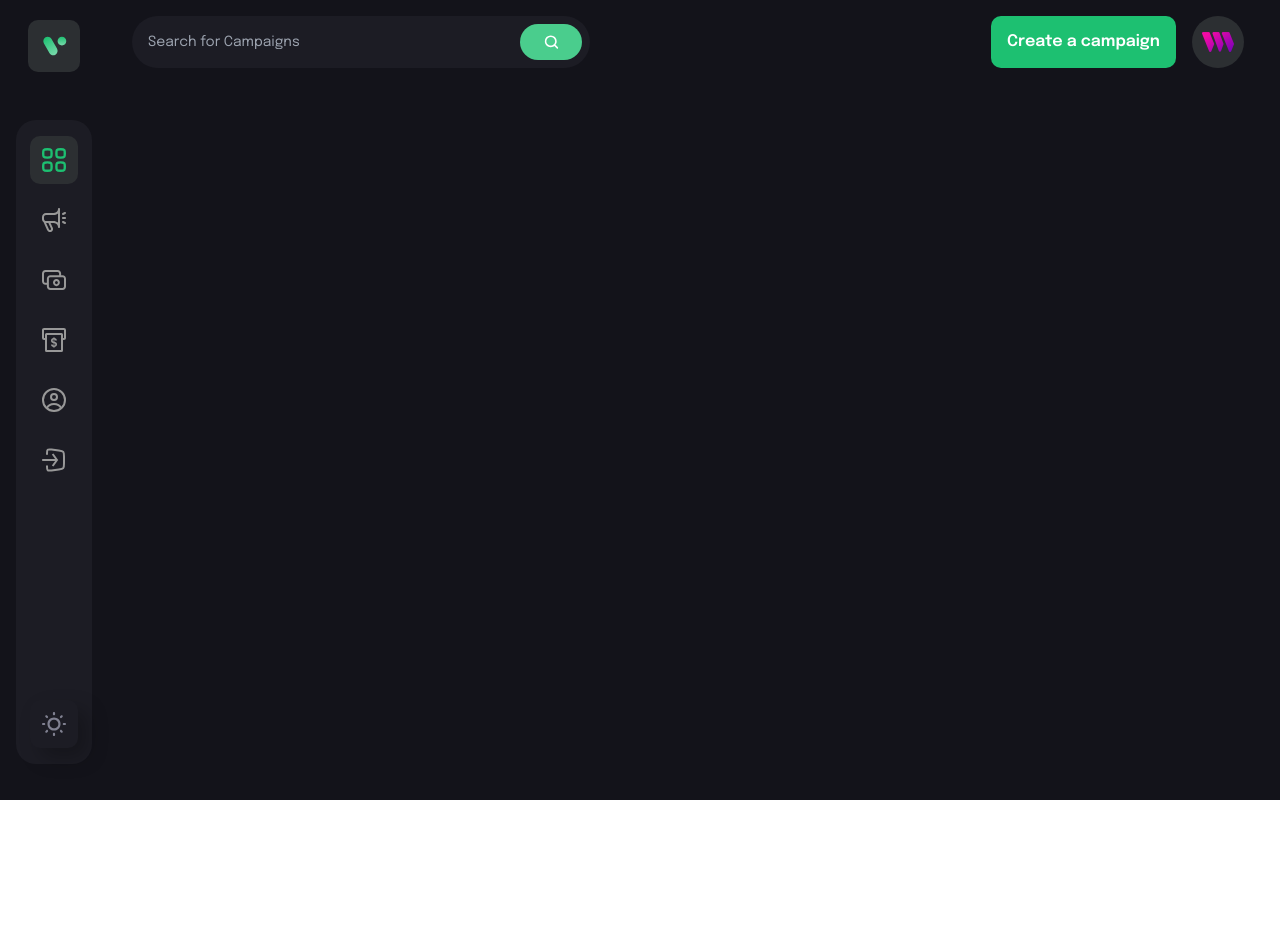
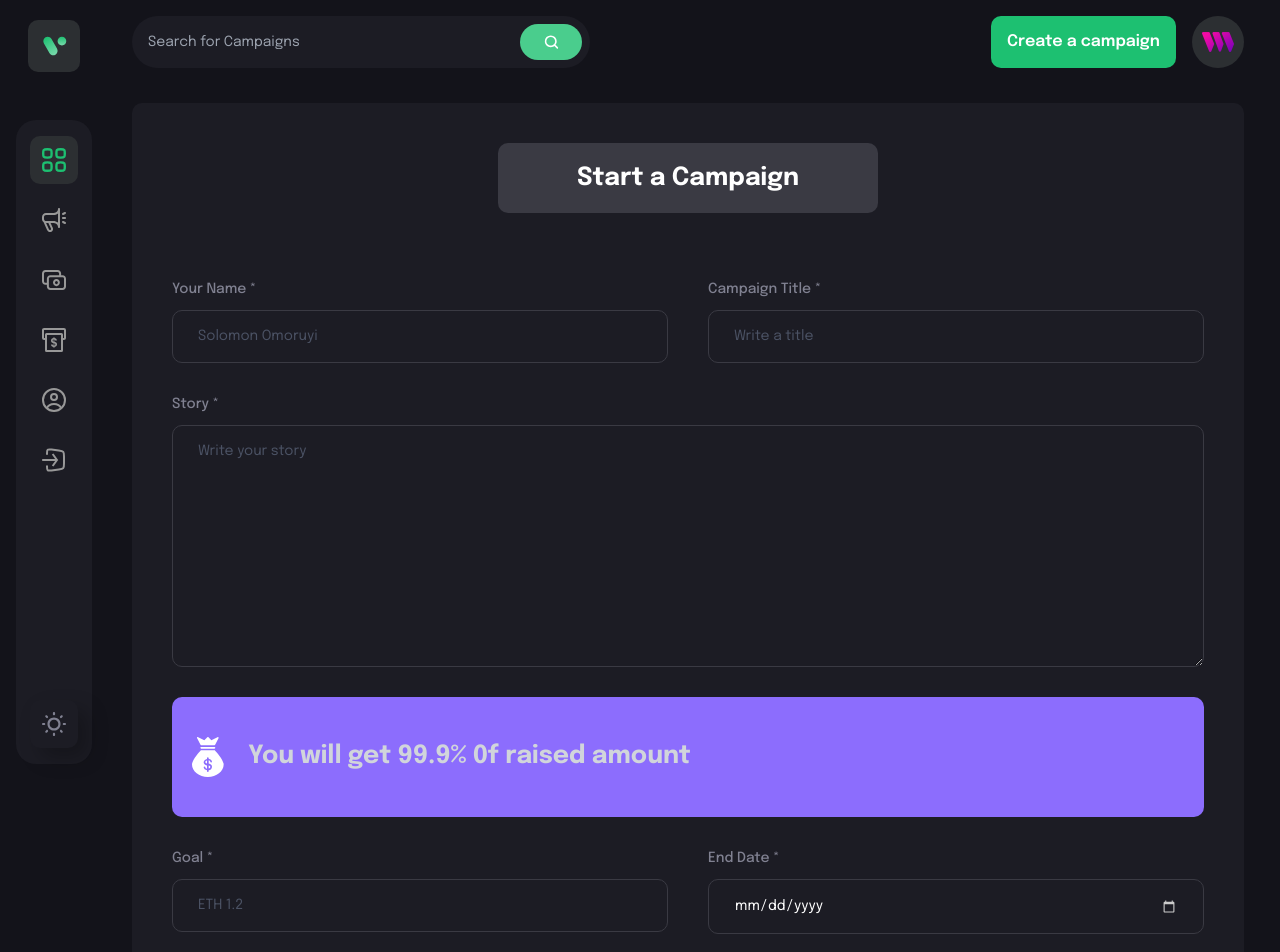
Before and after one commit to thatBlackBiniMan/CrowdFunding2.0, a React (Vite) app in the folder client/: page /create-campaign in a window 1280 px wide. Before the commit this address had no page. Shown: the top 952 px of the page. Before the commit the page ends 800 px from the top, so only its background shows below. Built offline with nearby package versions, Linux system fonts and the light colour scheme; what @thirdweb-dev/react would draw is missing.

Commit message:
Finished CreateCampaign UI

```diff
--- a/client/src/App.jsx
+++ b/client/src/App.jsx
@@ -16,6 +16,9 @@ const App = () => {
 
         <Routes>
           <Route path="/" element={<Home/>}/>
+          <Route path="/profile" element={<Profile/>}/>
+          <Route path="/create-campaign" element={<CreateCampaign/>}/>
+          <Route path="/campaign-details/:id" element={<CampaignDetails/>}/>
         </Routes>
       </div>
     </div>
--- /dev/null
+++ b/client/src/components/FormField.jsx
@@ -0,0 +1,16 @@
+import React from 'react'
+
+const FormField = ({ labelName, placeholder, inputType, isTextArea, value, handleChange}) => {
+  return (
+    <label className="flex-1 w-full flex flex-col">
+     {labelName && (
+      <span className="font-epilogue font-medium text-[14px] leading-[22px] text-[#808191] mb-[10px]">
+         {labelName}
+      </span>
+     )}
+      {isTextArea ? (<textarea required value={value} onChange={handleChange} rows={10} placeholder={placeholder} className="py-[15px] sm:px-[25px] px-[15px] outline-none border-[1px] border-[#3a3a43] bg-transparent font-epilogue text-white text-[14px] placeholder:text-[#4b5264] rounded-[10px] sm:min-w-[300px]"/>) : (<input required value={value} onChange={handleChange} type={inputType} step="0.1" placeholder={placeholder} className="py-[15px] sm:px-[25px] px-[15px] outline-none border-[1px] border-[#3a3a43] bg-transparent font-epilogue text-white text-[14px] placeholder:text-[#4b5264] rounded-[10px] sm:min-w-[300px]"/>)}
+    </label>
+  )
+}
+
+export default FormField
--- a/client/src/components/Navbar.jsx
+++ b/client/src/components/Navbar.jsx
@@ -12,7 +12,7 @@ const Navbar = () => {
   const address = '0xabc'
 
   return (
-    <div className="flex md:flex-row flwx-col-reverse justify-between mb-[35px] gap-6">
+    <div className="flex md:flex-row flex-col-reverse justify-between mb-[35px] gap-6">
       <div className="lg:flex-1 flex flex-row max-w-[458px] py-2 pl-4 pr-2 h-[52px] bg-[#1c1c24] rounded-[100px]">
        <input type="text" placeholder="Search for Campaigns" className="flex w-full font-epilogue font-normal text-[14px] placeholder:text-[#4b5264 text-white bg-transparent outline-none"/>
         <div className="w-[72px] h-full rounded-[20px] bg-[#4acd8d] flex justify-center items-center cursor-pointer">
@@ -33,9 +33,33 @@ const Navbar = () => {
      {/*small screen*/}
      <div className="sm:hidden flex justify-between items-center relative">
        <div className="w-[40px] h-[40px] rounded-[10px] bg-[#2c2f32] flex justify-center items-center cursor-pointer">
-        <img src={thirdweb} alt="user" className="w-[60%] h-[60%] object-contain"/>
+         <img src={thirdweb} alt="user" className="w-[60%] h-[60%] object-contain"/>
        </div>
-       <img/>
+       <img src={menu} alt="menu" className="w-[34px] h-[34px] object-contain cursor-pointer" onClick={()=> setToggleDrawer((prev) => !prev)}/>
+
+       <div className={`absolute top-[60px] right-0 left-0 bg-[#1c1c24] z-10 shadow-secondary py-4 ${!toggleDrawer ? '-translate-y-[100vh]' : 'translate-y-0'} transition-all duration-700`}>
+          <ul className="mb-4">
+           {navlinks.map((link)=> (
+            <li key={link.name} className={`flex p-4 ${isActive === link.name && 'bg-[#3a3a43]'}`} onClick={()=>{
+              setIsActive(link.name);
+              setToggleDrawer(false);
+              navigate(link.link);
+            }}>
+             <img src={link.imgUrl} alt={link.name} className={`w-[24px] h-[24px] object-contain ${isActive === link.name ? 'grayscale-0' : 'grayscale'}`}/>
+             <p className={`ml-[20px] font-epilogue font-semibold text-[14px] cursor-pointer ${isActive === link.name ? 'text-[#1dc071]' : 'text-[#808191]'}`}>
+              {link.name}
+             </p>
+            </li>
+           ))}
+          </ul>
+
+         <div className="flex mx-4">
+         <CustomButton btnType="button" title={address ? 'Create a campaign' : 'Connect'} styles={address ? 'bg-[#1dc071]' : 'bg-[#8c6dfd]'} handleClick={()=>{if (address) navigate('create-campaign')
+      else'connect()'}}/>
+
+         </div>
+
+       </div>
      </div>
   </div>
   )
--- a/client/src/components/index.js
+++ b/client/src/components/index.js
@@ -1,3 +1,4 @@
 export { default as Navbar} from "./Navbar";
 export { default as Sidebar} from "./Sidebar";
 export { default as CustomButton } from "./CustomButton";
+export { default as FormField } from './FormField';
--- a/client/src/pages/CreateCampaign.jsx
+++ b/client/src/pages/CreateCampaign.jsx
@@ -1,8 +1,59 @@
-import React from 'react'
+import React, { useState } from 'react'
+import { useNavigate } from 'react-router-dom'
+import { ethers } from 'ethers';
+import { money } from '../assets';
+import { CustomButton, FormField } from '../components';
+import { checkIfImage } from '../utils';
 
 const CreateCampaign = () => {
+  const navigate = useNavigate();
+  const [ isLoading, setIsLoading ] = useState(false);
+  const [ form, setForm ] = useState({
+    name: '',
+    title: '',
+    description: '',
+    target: '',
+    deadline: '',
+    image: ''
+  })
+
+  const handleFormFieldChange = (e)=>{
+    setForm({...form, [fieldName] : e.target.value})
+  }
+const handleSubmit = (e)=>{
+  e.preventDefault();
+  console.log(form);
+}
+
   return (
-    <div>CreateCampaign</div>
+    <div className="bg-[#1c1c24] flex justify-center items-center flex-col rounded-[10px] sm:p-10 p-4">
+      {isLoading && 'Loader...'}
+      <div className="flex justify-center items-center p-[16px] sm:min-w-[380px] bg-[#3a3a43] rounded-[10px] cursor-pointer">
+        <h1 className="font-epilogue font-bold sm:text-[25px] text-[18px] leading-[38px] text-white">Start a Campaign</h1>
+      </div>
+
+      <form onSubmit={handleSubmit} className="w-full mt-[65px] flex flex-col gap-[30px]">
+        <div className="flex flex-wrap gap-[40px]">
+           <FormField labelName="Your Name *" placeholder="Solomon Omoruyi" inputType="text" value={form.name} handleChange={(e)=>handleFormFieldChange('name', e)}/>
+           <FormField labelName="Campaign Title *" placeholder="Write a title" inputType="text" value={form.title} handleChange={(e)=>handleFormFieldChange('title', e)}/>
+        </div>
+        <FormField labelName="Story *" placeholder="Write your story" isTextArea value={form.description} handleChange={(e)=>handleFormFieldChange('description', e)}/>
+
+        <div className="w-full flex justify-start items-center p-4 bg-[#8c6dfd] h-[120px] rounded-[10px]">
+        <img src={money} alt="money" className="w-[40px] h-[40px] object-contain"/>
+        <h4 className="font-epilogue font-bold text-[25px] text-gray-300 ml-[20px]">You will get 99.9% 0f raised amount</h4>
+       </div>
+       <div className="flex flex-wrap gap-[40px]">
+           <FormField labelName="Goal *" placeholder="ETH 1.2" inputType="text" value={form.target} handleChange={(e)=>handleFormFieldChange('target', e)}/>
+           <FormField labelName="End Date *" placeholder="End Date" inputType="date" value={form.deadline} handleChange={(e)=>handleFormFieldChange('deadline', e)}/>
+        </div>
+      <FormField labelName="Campaign Image *" placeholder="Place image URL of your campaign" inputType="url" value={form.image} handleChange={(e)=>handleFormFieldChange('image', e)}/>
+
+      <div className="flex justify-center items-center mt-[40px]">
+          <CustomButton btntype="submit" title="Submit new campaign" styles="bg-[#1dc071]"/>
+      </div>
+    </form>
+  </div>
   )
 }
 
```
